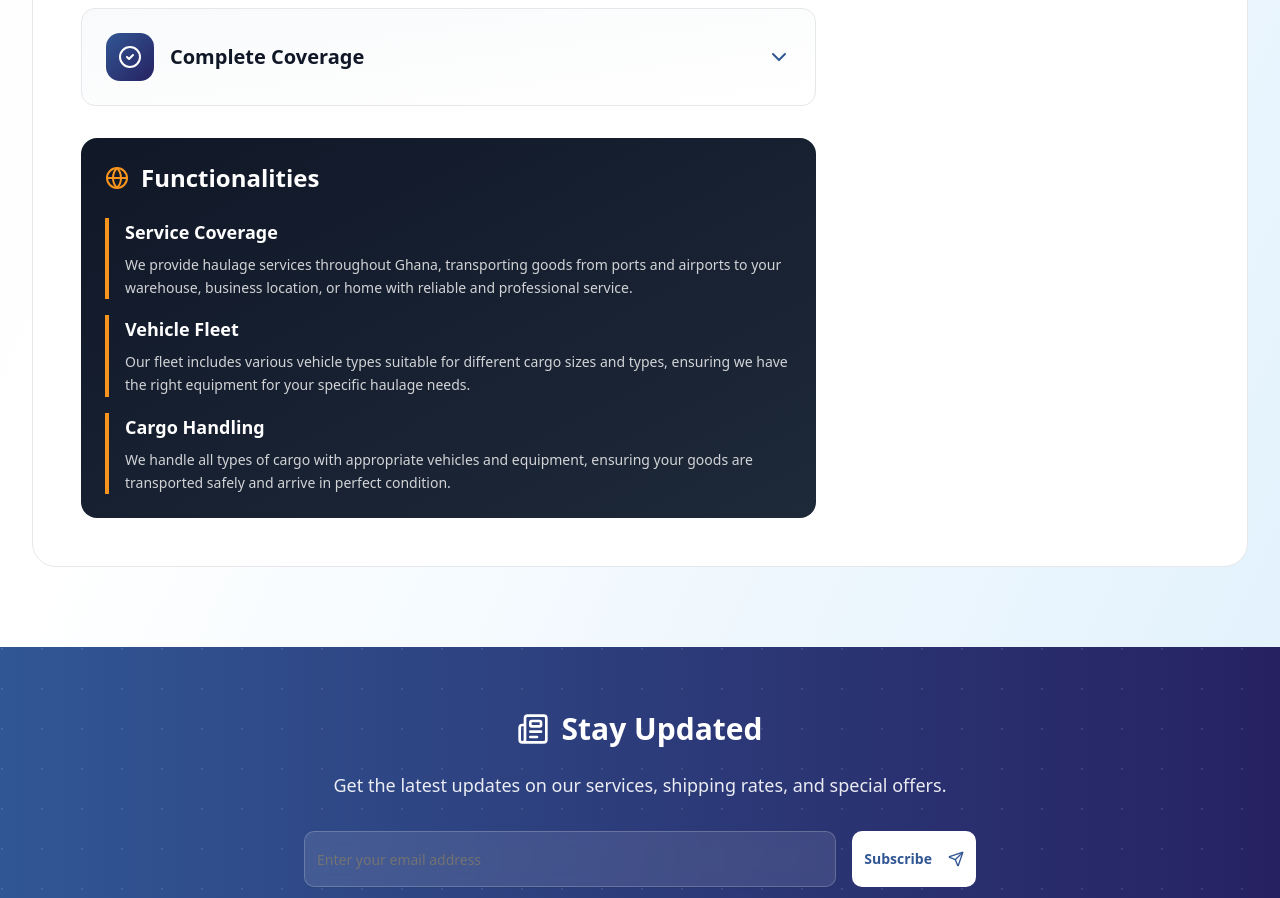
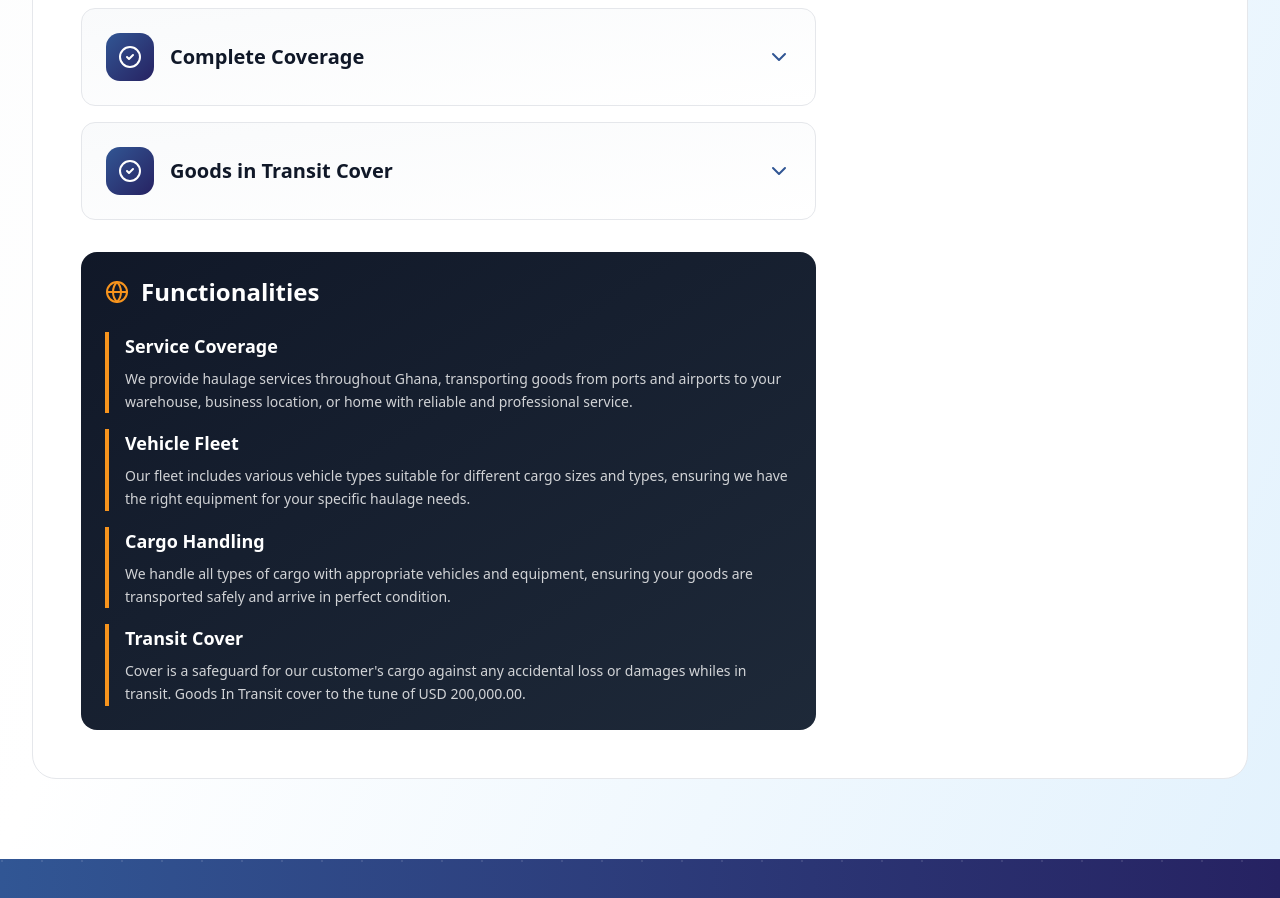
Before and after one commit to bernard471/cascadelogistics, a Next.js app: page /logistics-services/haulage in a window 1280 px wide. Shown: the part 2700-3598 px from the top of the page. Built offline with nearby package versions, Linux system fonts and the light colour scheme.

Commit message:
feat: add haulage services page with detailed service information and coverage details

```diff
--- a/src/app/logistics-services/haulage/page.tsx
+++ b/src/app/logistics-services/haulage/page.tsx
@@ -41,6 +41,10 @@ We offer comprehensive haulage services with professional drivers, well-maintain
       {
         title: "Cargo Handling",
         description: "We handle all types of cargo with appropriate vehicles and equipment, ensuring your goods are transported safely and arrive in perfect condition."
+      },
+      {
+        title: "Transit Cover",
+        description: "Cover is a safeguard for our customer's cargo against any accidental loss or damages whiles in transit. Goods In Transit cover to the tune of USD 200,000.00."
       }
     ],
     serviceBenefits: [
@@ -59,6 +63,10 @@ We offer comprehensive haulage services with professional drivers, well-maintain
       {
         title: "Complete Coverage",
         description: "We provide haulage services throughout Ghana, transporting goods from ports and airports to your warehouse, business location, or home with comprehensive coverage."
+      },
+      {
+        title: "Goods in Transit Cover",
+        description: "Cover is a safeguard for our customer's cargo against any accidental loss or damages whiles in transit. We provide Goods In Transit cover to the tune of USD 200,000.00."
       }
     ]
   };
```
